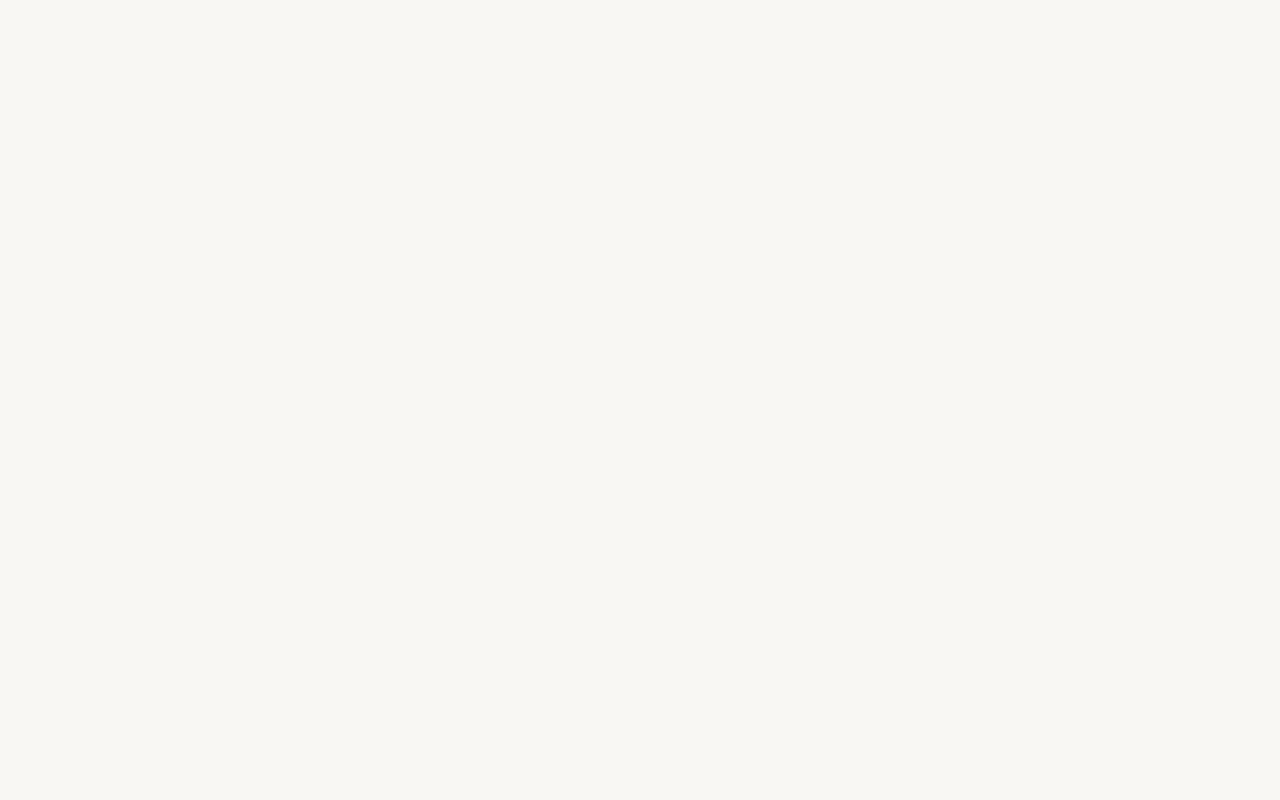
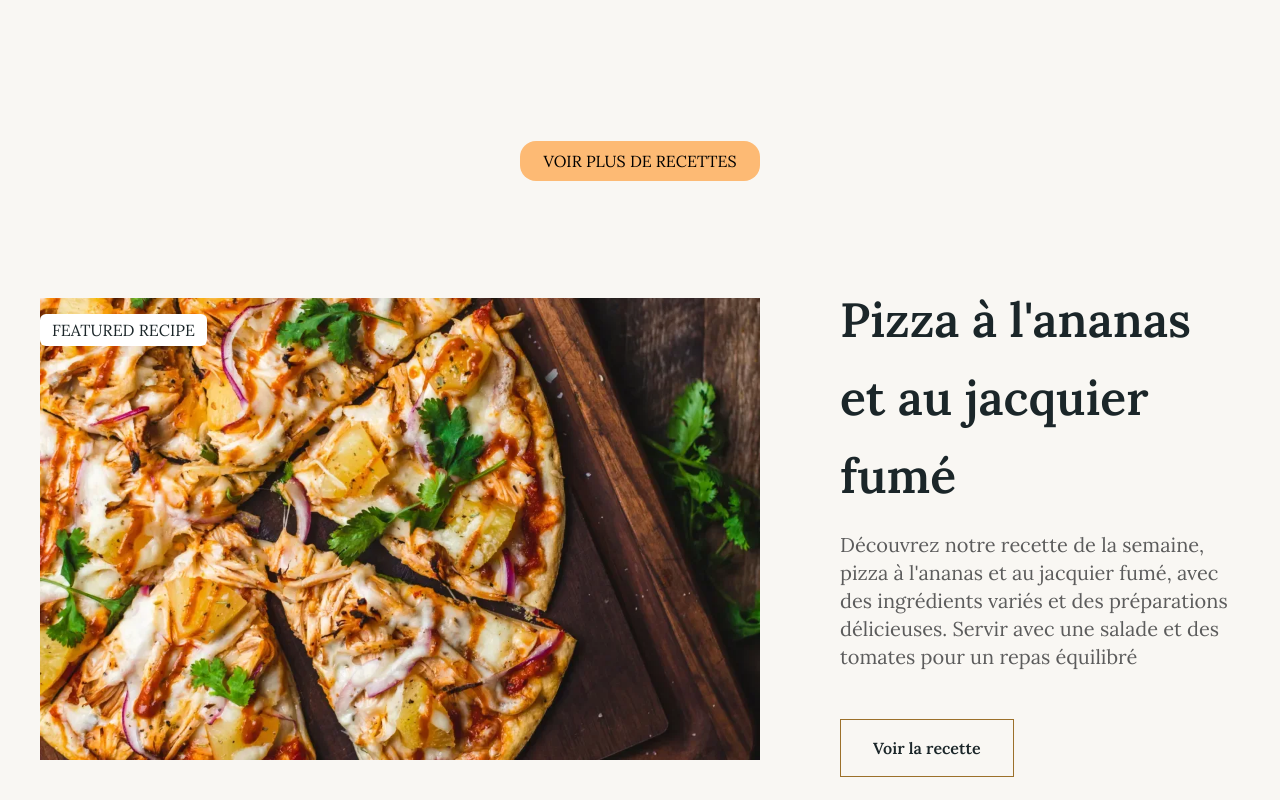
Before and after one commit to QuentinVigier/recipify-vite-react, a React (Vite) app: page / in a window 1280 px wide. Shown: the part 700-1500 px from the top of the page. Before the commit the page ends 800 px from the top, so only its background shows below. Built offline with nearby package versions, Linux system fonts and the light colour scheme; no server answers.

Commit message:
Affichage des Recettes et modification de la page d'accueil

```diff
--- a/src/Home.tsx
+++ b/src/Home.tsx
@@ -3,20 +3,23 @@ import Header from './components/Header';
 import Hero from './components/Hero';
 import CategoryWrapper from './components/CategoryWrapper';
 import RecipeCard from "./components/RecipeCard";
+import { NavLink } from "react-router-dom";
+import FeaturedSection from "./components/FeaturedSection";
+import LatestRecipes from "./components/LatestRecipes";
 
 function Home() {
   const [listRecettes, setListRecettes] = useState([]);
   const [error, setError] = useState("");
 
   const fetchRecettes = async () => {
-    const url = 'https://recettes-api.vercel.app/recettes';
+    const url = 'https://recettes-api.vercel.app/recettes?_limit=5';
     try {
       const res = await fetch(url);
       const data = await res.json();
       if (data.Response === "False") {
         setListRecettes([]);
       } else {
-        setListRecettes(data);
+        setListRecettes(data.slice(0,5));
       }
       console.log("Data fetched: ", data);
     } catch (error) {
@@ -38,7 +41,16 @@ function Home() {
             <Hero />
             <CategoryWrapper />
           </div>
-          <RecipeCard recettes={listRecettes} />
+          <ul className="grid grid-cols-2 mt-20 gap-7 md:grid-cols-3 lg:grid-cols-4 xl:grid-cols-5">
+            <RecipeCard recettes={listRecettes} />
+          </ul>
+          <div className="flex justify-center py-5">
+            <NavLink to="/recettes">
+            <button className="px-6 py-2 text-center uppercase bg-orange-300 rounded-2xl">Voir plus de recettes</button>
+            </NavLink>
+          </div>
+          <FeaturedSection />
+          <LatestRecipes />
         </div>
       </div>
     </>
--- /dev/null
+++ b/src/components/FeaturedSection.tsx
@@ -0,0 +1,25 @@
+import FeaturedImg from "../assets/featured.webp"
+
+
+const FeaturedSection = () => {
+  return (
+    <div className="flex flex-col items-center justify-between gap-12 px-5 my-4 overflow-hidden md:flex-row sm:my-20 md:gap-20 lg:px-10">
+        <div className="relative">
+            <div className="absolute top-4 left6( bg-white text-secondary px-3 py-1 rounded-md uppercase trackind-wider">Featured Recipe</div>
+            <img src={FeaturedImg} alt="Featured Image"></img>
+        </div>
+
+        <div className="text-start sm:w-1/2">
+            <h2 className="text-3xl font-semibold text-secondary sm:text-5xl sm:leading-relaxed">Pizza à l'ananas et au jacquier fumé</h2>
+            <p className="mt-4 text-xl text-[#5c5c5c]">Découvrez notre recette de la semaine, pizza à l'ananas et au jacquier fumé, avec des ingrédients variés et des préparations délicieuses. Servir avec une salade et des tomates pour un repas équilibré</p>
+            <div className="lg:mt-0 lg:flex-shrink-0">
+                <div className="inline-flex mt-12">
+                    <button className="w-full px-8 py-4 text-base font-semibold text-center transition duration-200 ease-in border border-[#9c702a] hover:bg-btnColor text-secondary hover:text-white rounde-lg focus:outline-none">Voir la recette</button>
+                </div>
+            </div>
+        </div>
+    </div>
+  )
+}
+
+export default FeaturedSection
--- /dev/null
+++ b/src/components/LatestRecipes.tsx
@@ -0,0 +1,13 @@
+
+
+const LatestRecipes = () => {
+
+    return (
+        <div className="px-5 py-16 xl:px-10">
+            <h2 className="text-3xl font-semibold text-secondary sm:text-5xl sm:leading-relaxed">Les dernières recettes</h2>
+
+        </div>
+    )
+}
+
+export default LatestRecipes
--- a/src/components/RecipeCardCategory.tsx
+++ b/src/components/RecipeCardCategory.tsx
@@ -1,6 +1,5 @@
 import { GoClock } from "react-icons/go";
 import { NavLink } from "react-router-dom";
-
 
 interface Recipe {
     id: string;
@@ -25,7 +24,9 @@ const RecipeCardCategory = ({ item }: RecipeProps) => {
         <div className="container flex justify-center mx-auto md:justify-start">
             <div className="max-w-sm">
                 <div className="relative transition duration-500 bg-white rounded-lg shadow-lg hover:shadow-xl">
-                    <img src={item.img} alt={item.name} className="rounded-t-lg" />
+                    <div className="w-64 h-48 overflow-hidden rounded-t-lg">
+                        <img src={item.img} alt={item.name} className="object-cover w-full h-full" />
+                    </div>
                     <div className="px-5 py-6 bg-white rounded-lg">
                         <NavLink to={`/recette/${item.id}`}>
                         <h1 className="mb-8 text-2xl font-bold text-gray-700 hover:text-gray-900 hover:cursor-pointer">{item.name}</h1>
@@ -49,4 +50,4 @@ const RecipeCardCategory = ({ item }: RecipeProps) => {
     )
 }
 
-export default RecipeCardCategory
+export default RecipeCardCategory;
--- a/src/main.tsx
+++ b/src/main.tsx
@@ -5,6 +5,7 @@ import Home from './Home.tsx';
 import ErrorPage from './pages/ErrorPage.tsx';
 import CategoryPage from './pages/CategoryPage.tsx';
 import Search from './pages/Search.tsx';
+import Recettes from './pages/Recettes.tsx';
 
 const router = createBrowserRouter([
   {
@@ -18,7 +19,7 @@ const router = createBrowserRouter([
   },
   {
     path: "/recettes",
-    element: <div>Skills</div>,
+    element: <Recettes />,
   },
   {
     path: "/recette/:id",
--- /dev/null
+++ b/src/pages/Recettes.tsx
@@ -0,0 +1,59 @@
+import { useState, useEffect } from "react";
+import Header from "../components/Header"
+import Hero from "../components/Hero"
+import RecipeCardCategory from "../components/RecipeCardCategory";
+
+interface Recipe {
+    id: string;
+    name: string;
+    img: string;
+    tempsprépa: string;
+    difficulté: string;
+    type: string;
+    région: string;
+    ingrédients: string;
+    instructions: string;
+    portions: string;
+    conseils: string;
+}
+
+const Recettes = () => {
+    const [listRecettes, setListRecettes] = useState([]);
+    const [error, setError] = useState("");
+
+    const fetchRecettes = async () => {
+        const url = 'https://recettes-api.vercel.app/recettes';
+        try {
+            const res = await fetch(url);
+            const data = await res.json();
+            if (data.Response === "False") {
+                setListRecettes([]);
+            } else {
+                setListRecettes(data);
+            }
+            console.log("Data fetched: ", data);
+        } catch (error) {
+            setError("Une erreur est survenue lors de la récupération des recettes");
+        }
+    };
+
+    useEffect(() => {
+        fetchRecettes();
+    }, []);
+    return (
+        <div className="mx-auto max-w-screen-2xl">
+            <Header />
+            <div className='flex flex-col items-center justify-center w-full py-20'>
+                <Hero />
+            </div>
+            {error && <p className="text-red-500">{error}</p>}
+            <ul className="grid grid-cols-2 gap-8 mt-20 md:grid-cols-3 lg:grid-cols-4 xl:grid-cols-5">
+                {listRecettes && listRecettes.map((item: Recipe) => (
+                    <RecipeCardCategory item={item} key={item.id} />
+                ))}
+            </ul>
+        </div>
+    )
+}
+
+export default Recettes
--- a/src/styles.css
+++ b/src/styles.css
@@ -711,6 +711,10 @@ video {
   top: 8rem;
 }
 
+.top-4 {
+  top: 1rem;
+}
+
 .isolate {
   isolation: isolate;
 }
@@ -793,6 +797,11 @@ video {
   margin-right: auto;
 }
 
+.my-4 {
+  margin-top: 1rem;
+  margin-bottom: 1rem;
+}
+
 .mb-10 {
   margin-bottom: 2.5rem;
 }
@@ -823,6 +832,10 @@ video {
 
 .mt-6 {
   margin-top: 1.5rem;
+}
+
+.mt-12 {
+  margin-top: 3rem;
 }
 
 .box-border {
@@ -940,6 +953,10 @@ video {
   height: 4rem;
 }
 
+.h-48 {
+  height: 12rem;
+}
+
 .h-5 {
   height: 1.25rem;
 }
@@ -960,6 +977,10 @@ video {
   width: 1.25rem;
 }
 
+.w-64 {
+  width: 16rem;
+}
+
 .w-7 {
   width: 1.75rem;
 }
@@ -978,6 +999,10 @@ video {
 
 .w-full {
   width: 100%;
+}
+
+.w-1\/2 {
+  width: 50%;
 }
 
 .max-w-screen-2xl {
@@ -1326,6 +1351,10 @@ video {
   grid-template-columns: repeat(1, minmax(0, 1fr));
 }
 
+.grid-cols-2 {
+  grid-template-columns: repeat(2, minmax(0, 1fr));
+}
+
 .flex-row {
   flex-direction: row;
 }
@@ -1524,6 +1553,10 @@ video {
 
 .gap-8 {
   gap: 2rem;
+}
+
+.gap-12 {
+  gap: 3rem;
 }
 
 .gap-x-6 {
@@ -1859,6 +1892,10 @@ video {
   border-radius: 0.375rem;
 }
 
+.rounded-2xl {
+  border-radius: 1rem;
+}
+
 .rounded-b {
   border-bottom-right-radius: 0.25rem;
   border-bottom-left-radius: 0.25rem;
@@ -2002,11 +2039,38 @@ video {
   border-color: rgb(27 38 41 / var(--tw-border-opacity));
 }
 
+.border-\[\] {
+  border-color: ;
+}
+
+.border-\[\#\] {
+  border-color: #;
+}
+
+.border-\[\#9c\] {
+  border-color: #9c;
+}
+
+.border-\[\#9c7\] {
+  --tw-border-opacity: 1;
+  border-color: rgb(153 204 119 / var(--tw-border-opacity));
+}
+
+.border-\[\#9c702a\] {
+  --tw-border-opacity: 1;
+  border-color: rgb(156 112 42 / var(--tw-border-opacity));
+}
+
 .bg-\[rgb\(255\2c 0\2c 0\)\] {
   --tw-bg-opacity: 1;
   background-color: rgb(255 0 0 / var(--tw-bg-opacity));
 }
 
+.bg-btnColor {
+  --tw-bg-opacity: 1;
+  background-color: rgb(156 112 42 / var(--tw-bg-opacity));
+}
+
 .bg-indigo-600 {
   --tw-bg-opacity: 1;
   background-color: rgb(79 70 229 / var(--tw-bg-opacity));
@@ -2022,6 +2086,11 @@ video {
   background-color: rgb(255 255 255 / var(--tw-bg-opacity));
 }
 
+.bg-orange-300 {
+  --tw-bg-opacity: 1;
+  background-color: rgb(253 186 116 / var(--tw-bg-opacity));
+}
+
 .decoration-slice {
   -webkit-box-decoration-break: slice;
           box-decoration-break: slice;
@@ -2196,6 +2265,36 @@ video {
   padding-bottom: 1.5rem;
 }
 
+.py-5 {
+  padding-top: 1.25rem;
+  padding-bottom: 1.25rem;
+}
+
+.px-3 {
+  padding-left: 0.75rem;
+  padding-right: 0.75rem;
+}
+
+.py-1 {
+  padding-top: 0.25rem;
+  padding-bottom: 0.25rem;
+}
+
+.px-8 {
+  padding-left: 2rem;
+  padding-right: 2rem;
+}
+
+.py-4 {
+  padding-top: 1rem;
+  padding-bottom: 1rem;
+}
+
+.py-16 {
+  padding-top: 4rem;
+  padding-bottom: 4rem;
+}
+
 .text-left {
   text-align: left;
 }
@@ -2277,6 +2376,11 @@ video {
   line-height: 1.25rem;
 }
 
+.text-xl {
+  font-size: 1.25rem;
+  line-height: 1.75rem;
+}
+
 .font-bold {
   font-weight: 700;
 }
@@ -2426,6 +2530,19 @@ video {
 .text-white {
   --tw-text-opacity: 1;
   color: rgb(255 255 255 / var(--tw-text-opacity));
+}
+
+.text-\[\] {
+  color: ;
+}
+
+.text-\[\#\] {
+  color: #;
+}
+
+.text-\[\#5c5c5c\] {
+  --tw-text-opacity: 1;
+  color: rgb(92 92 92 / var(--tw-text-opacity));
 }
 
 .underline {
@@ -2772,6 +2889,10 @@ video {
   transition-duration: 500ms;
 }
 
+.duration-200 {
+  transition-duration: 200ms;
+}
+
 .ease-in {
   transition-timing-function: cubic-bezier(0.4, 0, 1, 1);
 }
@@ -2901,6 +3022,11 @@ video {
   background-color: rgb(99 102 241 / var(--tw-bg-opacity));
 }
 
+.hover\:bg-btnColor:hover {
+  --tw-bg-opacity: 1;
+  background-color: rgb(156 112 42 / var(--tw-bg-opacity));
+}
+
 .hover\:font-bold:hover {
   font-weight: 700;
 }
@@ -2908,6 +3034,11 @@ video {
 .hover\:text-gray-900:hover {
   --tw-text-opacity: 1;
   color: rgb(17 24 39 / var(--tw-text-opacity));
+}
+
+.hover\:text-white:hover {
+  --tw-text-opacity: 1;
+  color: rgb(255 255 255 / var(--tw-text-opacity));
 }
 
 .hover\:shadow-lg:hover {
@@ -2932,6 +3063,11 @@ video {
   text-align: center;
 }
 
+.focus\:outline-none:focus {
+  outline: 2px solid transparent;
+  outline-offset: 2px;
+}
+
 .focus\:hover\:text-center:hover:focus {
   text-align: center;
 }
@@ -2963,6 +3099,15 @@ video {
 }
 
 @media (min-width: 640px) {
+  .sm\:my-20 {
+    margin-top: 5rem;
+    margin-bottom: 5rem;
+  }
+
+  .sm\:w-1\/2 {
+    width: 50%;
+  }
+
   .sm\:py-32 {
     padding-top: 8rem;
     padding-bottom: 8rem;
@@ -3000,8 +3145,20 @@ video {
     grid-template-columns: repeat(2, minmax(0, 1fr));
   }
 
+  .md\:grid-cols-3 {
+    grid-template-columns: repeat(3, minmax(0, 1fr));
+  }
+
+  .md\:flex-row {
+    flex-direction: row;
+  }
+
   .md\:justify-start {
     justify-content: flex-start;
+  }
+
+  .md\:gap-20 {
+    gap: 5rem;
   }
 }
 
@@ -3012,8 +3169,20 @@ video {
 }
 
 @media (min-width: 1024px) {
+  .lg\:mt-0 {
+    margin-top: 0px;
+  }
+
+  .lg\:flex-shrink-0 {
+    flex-shrink: 0;
+  }
+
   .lg\:grid-cols-3 {
     grid-template-columns: repeat(3, minmax(0, 1fr));
+  }
+
+  .lg\:grid-cols-4 {
+    grid-template-columns: repeat(4, minmax(0, 1fr));
   }
 
   .lg\:px-12 {
@@ -3025,11 +3194,20 @@ video {
     padding-left: 2rem;
     padding-right: 2rem;
   }
+
+  .lg\:px-10 {
+    padding-left: 2.5rem;
+    padding-right: 2.5rem;
+  }
 }
 
 @media (min-width: 1280px) {
   .xl\:grid-cols-4 {
     grid-template-columns: repeat(4, minmax(0, 1fr));
+  }
+
+  .xl\:grid-cols-5 {
+    grid-template-columns: repeat(5, minmax(0, 1fr));
   }
 
   .xl\:px-10 {
```
Also changed, not shown: src/components/RecipeCard.tsx (+27 -2 lines), src/assets/featured.webp (added).
